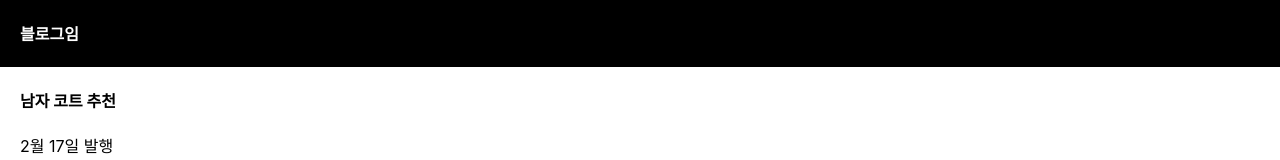
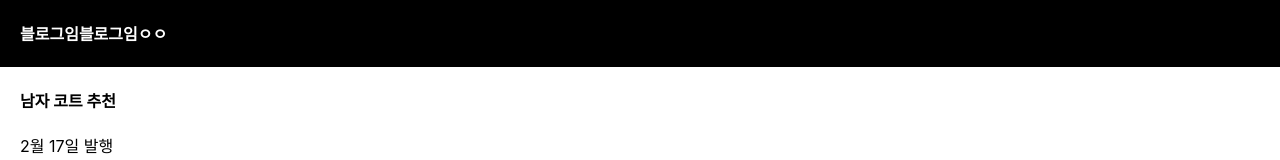
Before and after one commit to womss/sexyguy, a React (Create React App) app: page / in a window 1280 px wide. Shown: the top 160 px of the page. Built offline with nearby package versions, Linux system fonts and the light colour scheme.

Commit message:
두번째 수정

```diff
--- a/src/App.js
+++ b/src/App.js
@@ -13,6 +13,7 @@ function App() {
     <div className="App">
       <div className="black-nav">
         <h4>블로그임</h4>
+        <h4>블로그임ㅇㅇ</h4>
       </div>
       <div className='list'>
         <h4>{ 글제목 }</h4>
```
